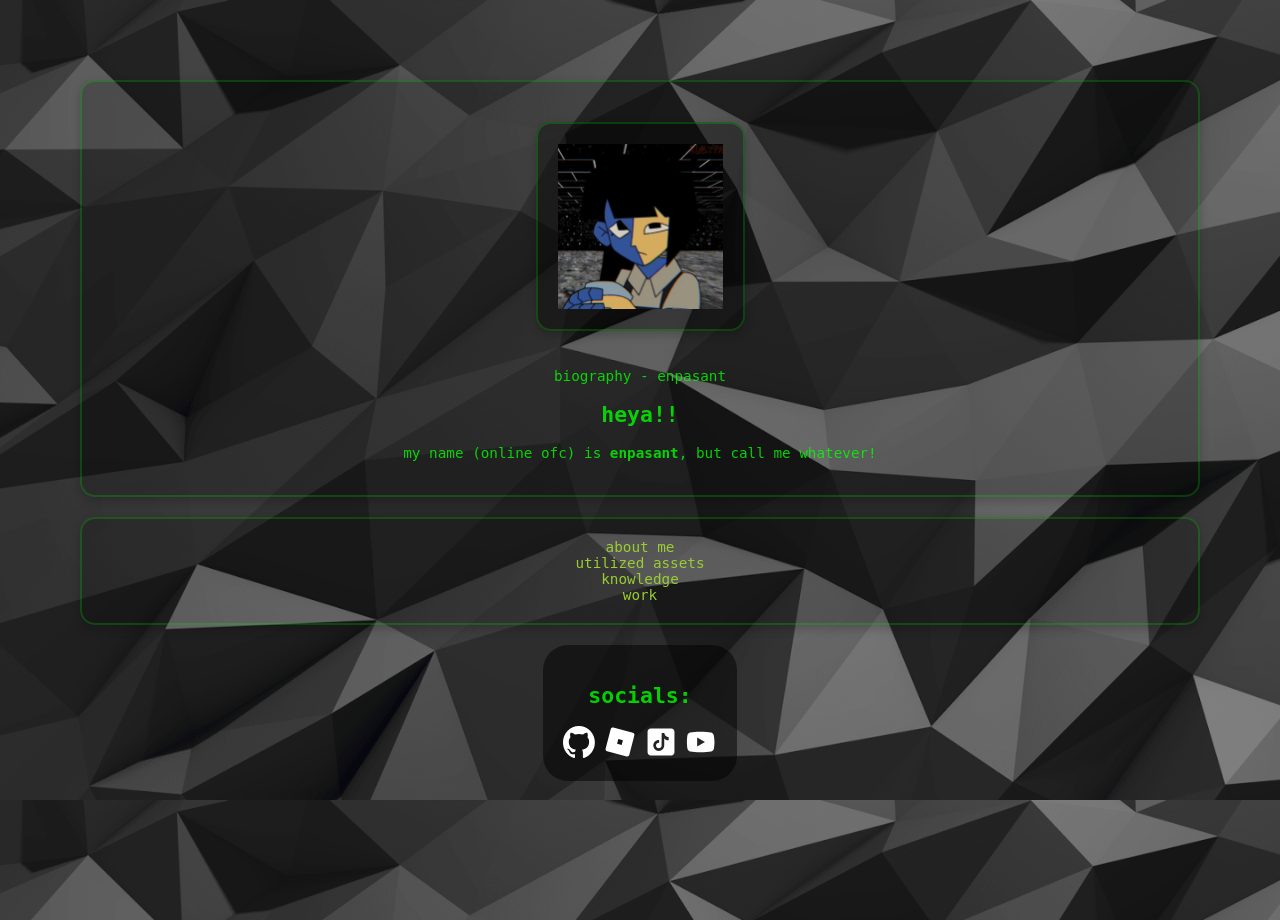
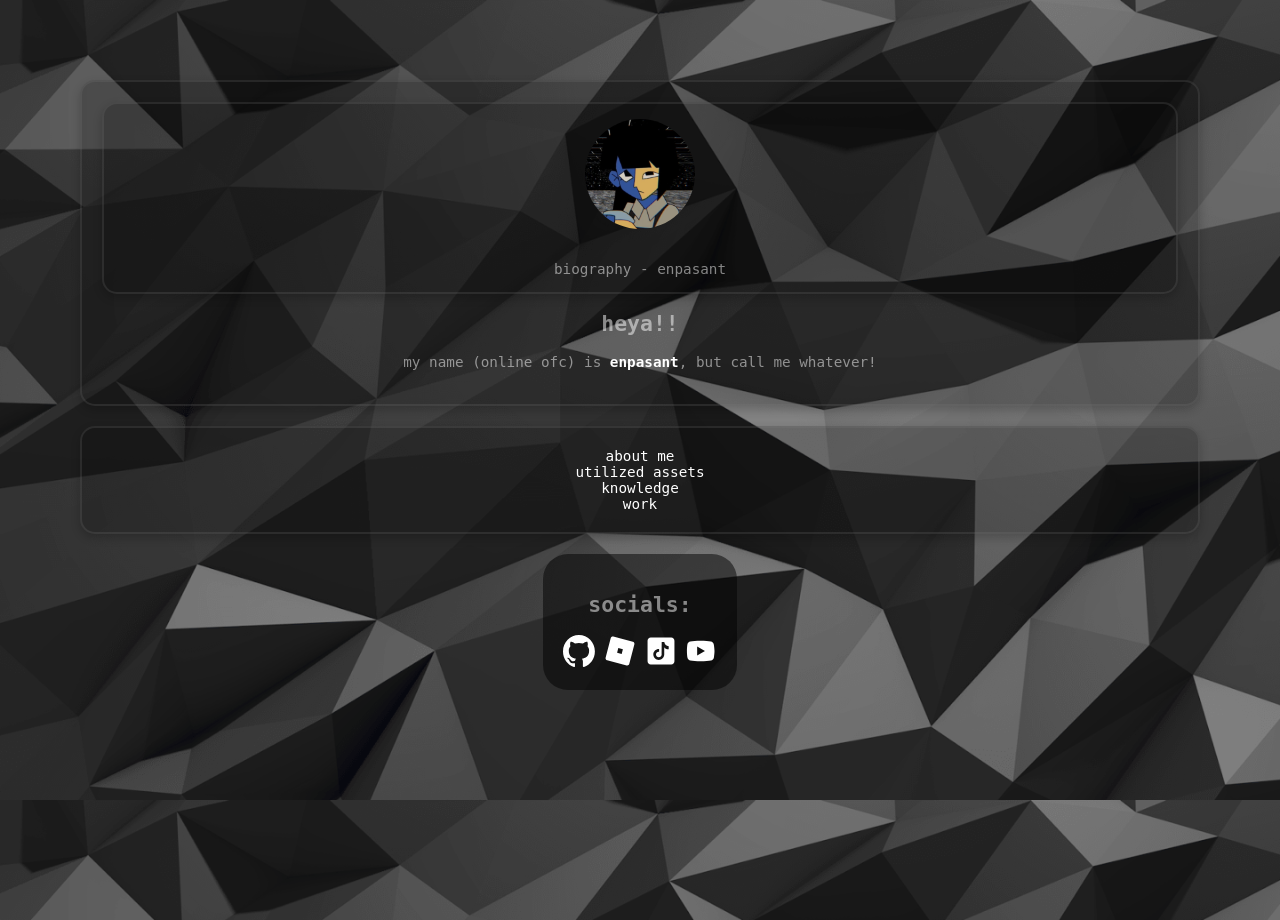
Before and after one commit to enpasant/bio, a PHP site: page / in a window 1280 px wide. Run offline with PHP 8.4, Linux system fonts and the light colour scheme.

Commit message:
Add files via upload

```diff
--- a/styles/style.css
+++ b/styles/style.css
@@ -1,6 +1,7 @@
 /* Universal Selector */
 *{
-  color: rgba(0,255,0,0.8);
+  color: rgba(255,255,255,0.5);
+  text-align: center;
 }
 
 html{
@@ -11,7 +12,6 @@ html{
 body {
   height: 100vh;
   width: auto;
-  text-align: center;
   margin: 40px;
   padding: 20px;
   color: black;
@@ -35,7 +35,7 @@ footer {
 
 a {
   text-decoration: none;
-  color: yellowgreen
+  color: white;
 }
 
 
@@ -46,19 +46,16 @@ code {
   color: #00ff00;
 }
 
+ strong {
+   color: white;
+ }
+
 /* Classes */
 .pfp {
-  background: rgba(0, 0, 0, 0.4);    /* Semi-transparent background */
-  border-radius: 15px;                     /* Rounded corners */
-  box-shadow: 0 4px 10px rgba(0, 0, 0, 0.2); /* Soft shadow */
-  padding: 20px;
-  margin: 20px;
-  border-color: rgba(0,255,0,0.2);
-  border-width: 2px;
-  border-spacing: 10px;
-  border-style: solid;
-  height: 165px;
+  margin: 15px;
+  height: 110px;
   animation: popup 1.25s ease-in-out forwards;
+  border-radius: 100%;
 }
 
 /* IDs */
@@ -68,10 +65,23 @@ code {
   box-shadow: 0 4px 10px rgba(0, 0, 0, 0.2); /* Soft shadow */
   padding: 20px;
   margin: 20px;
-  border-color: rgba(0,255,0,0.2);
+  border-color: rgba(127,127,127,0.2);
   border-width: 2px;
   border-spacing: 10px;
   border-style: solid;
+}
+
+#container{
+  background: rgba(0, 0, 0, 0.2);    /* Semi-transparent background */
+  border-radius: 15px;                     /* Rounded corners */
+  box-shadow: 0 4px 10px rgba(0, 0, 0, 0.2); /* Soft shadow */
+  padding: 0;
+  margin: 0;
+  border-color: rgba(127,127,127,0.2);
+  border-width: 2px;
+  border-spacing: 10px;
+  border-style: solid;
+  animation: popup 2s ease-in-out forwards;
 }
 
 #about {
```
